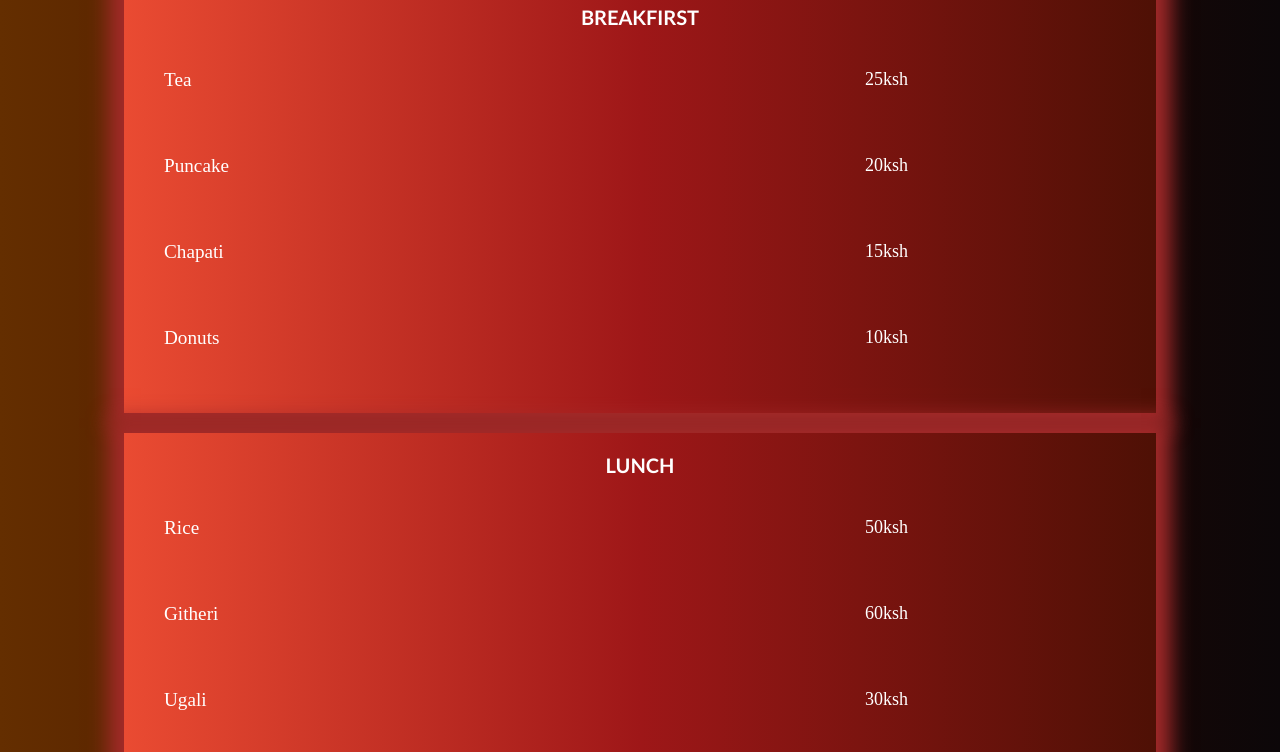
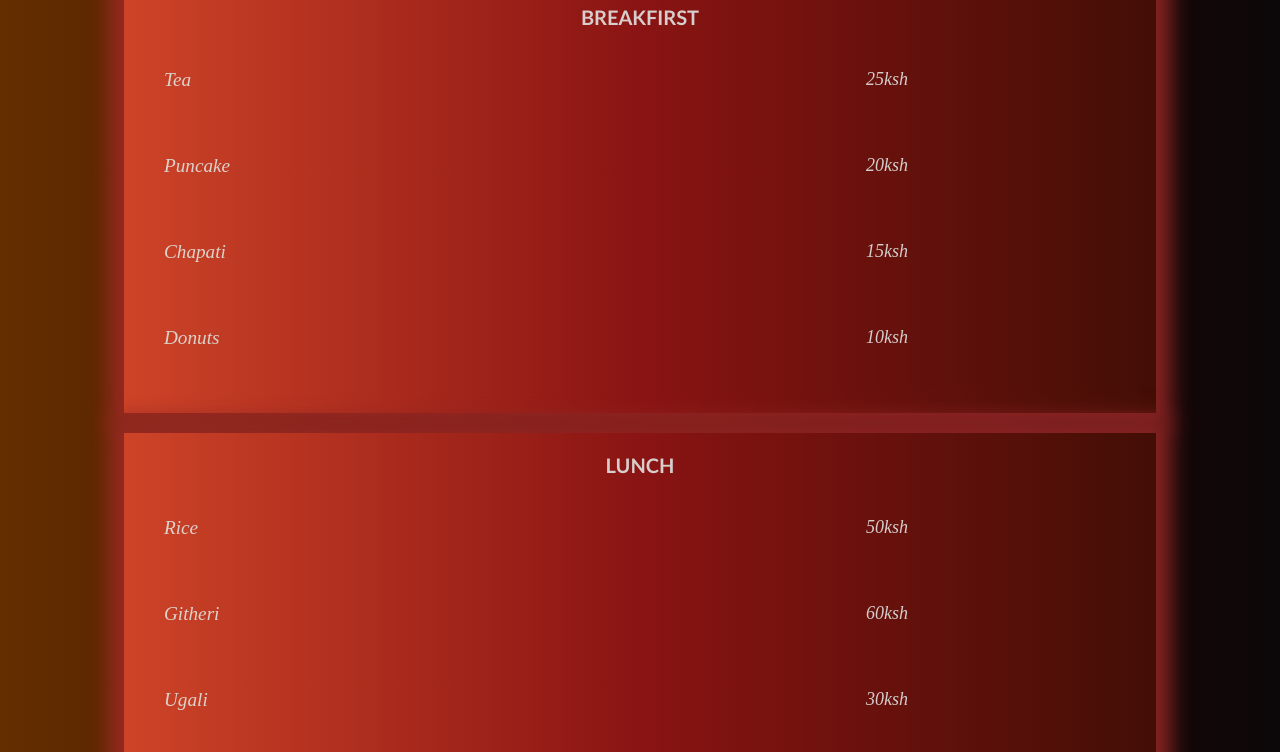
Before and after one commit to 1anpr0f/simple_project-_by_Ian, a plain HTML site: page index.html in a window 1280 px wide. Shown: the part 82-834 px from the top of the page. Drawn offline with Linux system fonts and the light colour scheme.

Commit message:
added font style

```diff
--- a/inex.css
+++ b/inex.css
@@ -31,16 +31,19 @@ p {
     float: left;
     font-size: larger;
     font-weight: 100;
+    font-style: italic;
 }
 .prize {
     float:right;
     font-size: large;
     font-weight: 100;
+    font-style: italic;
 }
 #menu {
     border:none;
     box-shadow: 0px 0px 20px 10px brown;
     padding: 20px;
+    opacity: 0.8;
 }
 /* font */
 h1 {
```
